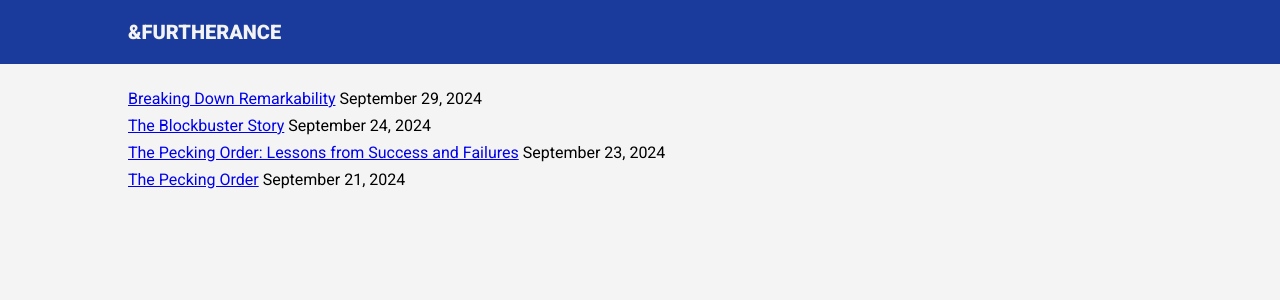
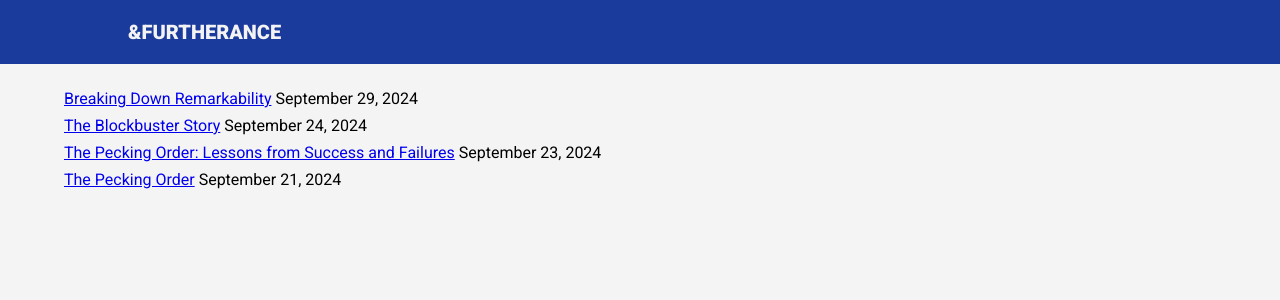
Before and after one commit to andfurtherance/andfurtherance.github.io, a Jekyll site: the page built from index.markdown, in a window 1280 px wide. Shown: the top 300 px of the page. Built offline with Jekyll 4.4.1, drawn with Linux system fonts in a browser that asks for light colours.

Commit message:
Update main.css

```diff
--- a/assets/main.css
+++ b/assets/main.css
@@ -8,7 +8,7 @@ body {
 }
 
 .container {
-  padding: 0 10%;
+  padding: 0 5%;
 }
 
 #header {
```
